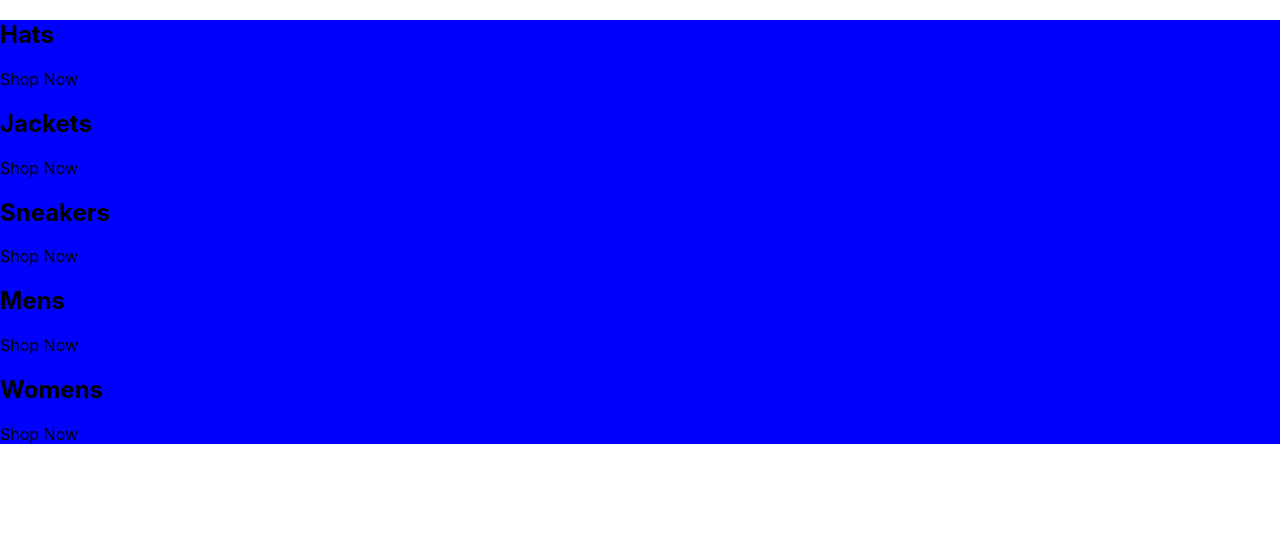
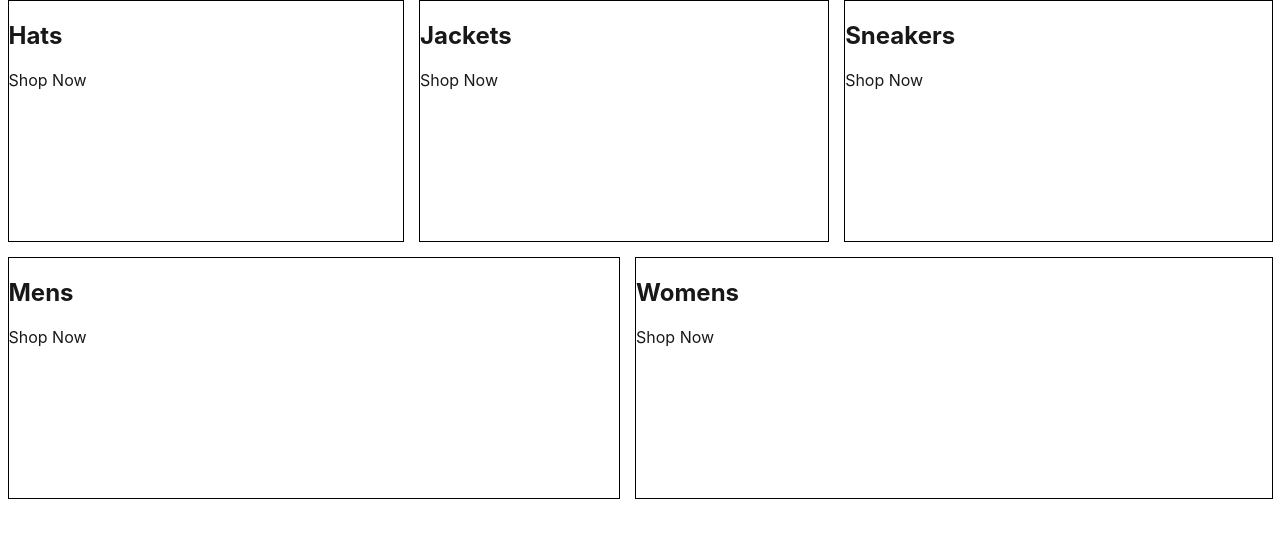
Before and after one commit to TheSysCoder/react-e-shop, a React (Create React App) app: page / in a window 1280 px wide. Shown: the top 538 px of the page. Built offline with nearby package versions, Linux system fonts and the light colour scheme.

Commit message:
SASS for react

```diff
--- a/src/categories.styles.scss
+++ b/src/categories.styles.scss
@@ -1,3 +1,31 @@
-.categories-container{
-    background-color: blue;
+.categories-container {
+  width: 100%;
+  display: flex;
+  flex-wrap: wrap;
+  justify-content: space-around;
 }
+
+.category-container {
+  min-width: 30%;
+  height: 240px;
+  flex: 1 1 auto;
+  align-items: center;
+  justify-content: center;
+  border: 1px solid black;
+  margin: 0 7.5px 15px;
+  overflow: hidden;
+
+  &:hover {
+    cursor: pointer;
+  }
+  & .background-image {
+    transform: scale(1.1);
+    transition: transform 5s cubic-bezier(0.25, 0.45, 0.45, 0.95);
+  }
+  & .category-body-container {
+    opacity: 0.9;
+  }
+  &.large {
+    height: 38px;
+  }
+}
```
